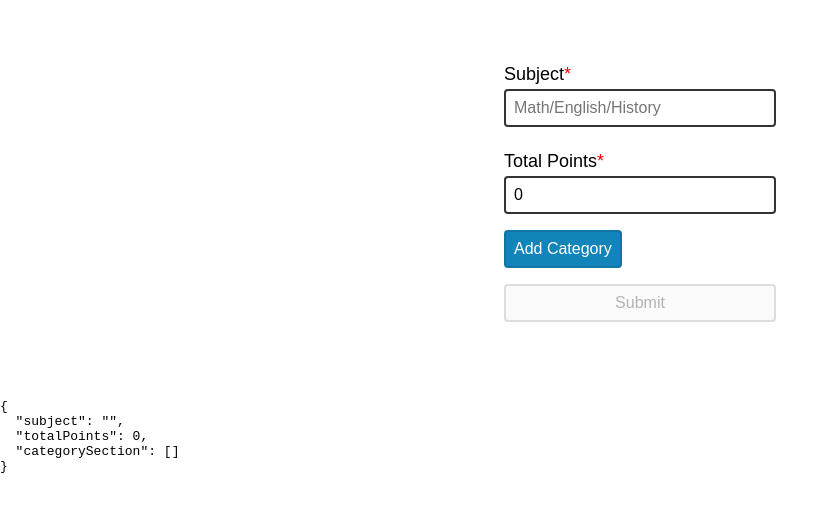
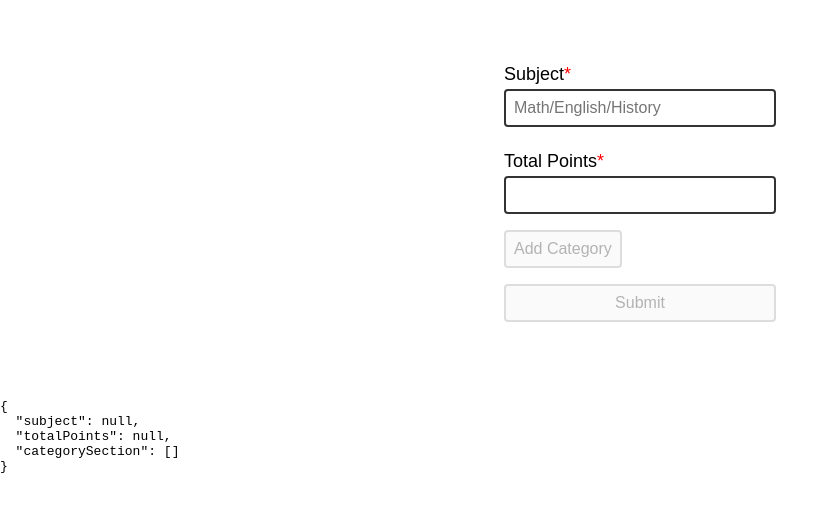
Before and after one commit to Mateaus/Total-Grade-Calculator, an Angular app: page /subject-section in a window 1280 px wide. Shown: the top 512 px of the page, without its empty margins (0-837 px from the left). Built offline with nearby package versions, Linux system fonts and the light colour scheme.

Commit message:
Basic validation for subject-section and subsections.

```diff
--- a/src/app/modules/subject-section/components/category-section/category-section.component.html
+++ b/src/app/modules/subject-section/components/category-section/category-section.component.html
@@ -17,11 +17,11 @@
 
         <div class="form-controller">
             <label class="form-label">GradeWeight</label>
-            <input class="form-input" type="text" formControlName="gradeWeight">
+            <input class="form-input" type="number" formControlName="gradeWeight">
         </div>
     </div>
 
-    <button class="form-add-grade" type="button" (click)="addGradeSection()">Add Grade</button>
+    <button class="form-add-grade" type="button" [disabled]="!isCategorySectionValid()" (click)="addGradeSection()">Add Grade</button>
 
     <div formArrayName="gradeSection">
         <div *ngFor="let gradeSection of getGradeSectionFormArray().controls; let i=index">
--- a/src/app/modules/subject-section/components/category-section/category-section.component.scss
+++ b/src/app/modules/subject-section/components/category-section/category-section.component.scss
@@ -1,7 +1,7 @@
 :host {
 
     .category-group {
-        padding: 16px 16px 0;
+        padding: 16px 0 16px 16px;
 
         .form-header {
             display: flex;
@@ -57,5 +57,11 @@
             background-color: #1184b9;
             color: white;
         }
+
+        .form-add-grade:disabled {
+            background-color: #efefef4d;
+            border-color: #dddddd;
+            color: #1010104d;
+        }
     }
 }
--- a/src/app/modules/subject-section/components/category-section/category-section.component.ts
+++ b/src/app/modules/subject-section/components/category-section/category-section.component.ts
@@ -49,4 +49,9 @@ export class CategorySectionComponent {
   getGradeSectionFormGroup(i: number) {
     return (this.categoryGroup.get('gradeSection') as FormArray).controls[i] as FormGroup;
   }
+
+  isCategorySectionValid() {
+    return (this.categoryGroup.get('category')?.valid
+      && this.categoryGroup.get('gradeWeight')?.valid);
+  }
 }
--- a/src/app/modules/subject-section/components/grade-section/grade-section.component.html
+++ b/src/app/modules/subject-section/components/grade-section/grade-section.component.html
@@ -17,7 +17,7 @@
         <!-- postcode -->
         <div class="form-controller">
             <label class="form-label">Task Grade</label>
-            <input class="form-input" type="text" formControlName="taskGrade">
+            <input class="form-input" type="number" formControlName="taskGrade">
         </div>
     </div>
 </div>
--- a/src/app/modules/subject-section/components/grade-section/grade-section.component.scss
+++ b/src/app/modules/subject-section/components/grade-section/grade-section.component.scss
@@ -1,7 +1,7 @@
 :host {
 
     .grade-group {
-        padding: 16px 16px 0;
+        padding: 16px 0 16px 16px;
 
         .form-header {
             display: flex;
--- a/src/app/modules/subject-section/subject-section.component.html
+++ b/src/app/modules/subject-section/subject-section.component.html
@@ -24,7 +24,7 @@
         </div>
     </div>
 
-    <button class="form-add-category" type="button" (click)="addCategorySection();">Add Category</button>
+    <button class="form-add-category" type="button" [disabled]="!isSubjectSectionValid()" (click)="addCategorySection();">Add Category</button>
 
     <!-- list of categorySection -->
     <div formArrayName="categorySection">
--- a/src/app/modules/subject-section/subject-section.component.scss
+++ b/src/app/modules/subject-section/subject-section.component.scss
@@ -41,6 +41,12 @@
             color: white;
         }
 
+        .form-add-category:disabled {
+            background-color: #efefef4d;
+            border-color: #dddddd;
+            color: #1010104d;
+        }
+
         .form-submit {
             width: 100%;
             margin-top: 16px;
--- a/src/app/modules/subject-section/subject-section.component.ts
+++ b/src/app/modules/subject-section/subject-section.component.ts
@@ -9,24 +9,24 @@ import { FormArray, FormControl, FormGroup, Validators } from '@angular/forms';
 export class SubjectSectionComponent {
 
   subjectSection: FormGroup = new FormGroup({
-    subject: new FormControl('', Validators.required),
-    totalPoints: new FormControl(0, [Validators.required, Validators.min(0), Validators.max(10000)]),
-    categorySection: new FormArray([])
+    subject: new FormControl(null, Validators.required),
+    totalPoints: new FormControl(null, [Validators.required, Validators.min(10), Validators.max(10000)]),
+    categorySection: new FormArray([], [Validators.required])
   });
 
   constructor() { }
 
-  initGradeSection() {
+  initCategorySection() {
     return new FormGroup({
-      category: new FormControl('', Validators.required),
-      gradeWeight: new FormControl('', [Validators.required, Validators.min(0), Validators.max(100)]),
-      gradeSection: new FormArray([])
+      category: new FormControl(null, Validators.required),
+      gradeWeight: new FormControl(null, [Validators.required, Validators.min(0), Validators.max(10000)]),
+      gradeSection: new FormArray([], [Validators.required])
     });
   }
 
   addCategorySection() {
     const control = <FormArray>this.subjectSection.controls['categorySection'];
-    control.push(this.initGradeSection());
+    control.push(this.initCategorySection());
   }
 
   removeCategorySection(i: number) {
@@ -45,4 +45,13 @@ export class SubjectSectionComponent {
   getCategorySectionFormGroup(i: number) {
     return (this.subjectSection.get('categorySection') as FormArray).controls[i] as FormGroup;
   }
+
+  isSubjectSectionValid() {
+    return (this.subjectSection.get('subject')?.valid
+      && this.subjectSection.get('totalPoints')?.valid);
+  }
+
+  isSubjectSectionAndSubSectionsValid() {
+
+  }
 }
```
